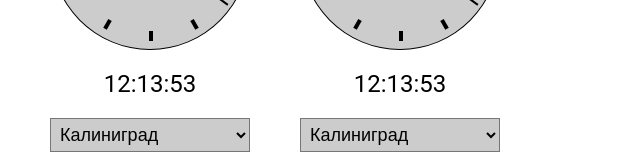
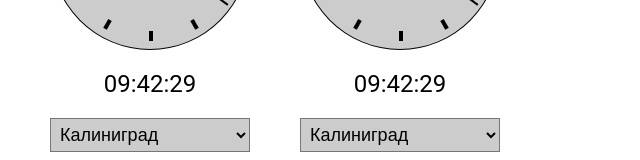
Before and after one commit to StMelik/clocks, a React (Create React App) app: page / in a window 1280 px wide. Shown: the part 202-362 px from the top of the page, without its empty margins (0-640 px from the left). Built offline with nearby package versions, Linux system fonts and the light colour scheme.

Commit message:
feat: добавить вывод текущего времени

```diff
--- a/src/components/Clock/Clock.jsx
+++ b/src/components/Clock/Clock.jsx
@@ -1,7 +1,22 @@
 import './Clock.css'
 import timeZones from '../../utils/timezones.json'
+import { useState, useEffect } from 'react'
+import { getCurrentTime } from '../../utils/getCurrentTime'
 
 function Clock() {
+  const [currentTime, setCurrentTime] = useState(getCurrentTime())
+
+  useEffect(() => {
+    updateTime()
+  }, [])
+
+  function updateTime() {
+    setInterval(() => {
+      const currentTime = getCurrentTime()
+      setCurrentTime(currentTime)
+    }, 1000)
+  }
+
   return (
     <div className="clock">
       <div className="clock__arrow">
@@ -18,7 +33,7 @@ function Clock() {
         <div className="clock__time-arrow clock__time-arrow_minute" />
         <div className="clock__time-arrow clock__time-arrow_hour" />
       </div>
-      <div className="clock__numeric">12:13:53</div>
+      <div className="clock__numeric">{currentTime}</div>
       <select className="clock__zone" name="zone">
         {timeZones.map(({ name, timezone }) => (
           <option key={timezone} value={timezone}>
--- /dev/null
+++ b/src/utils/getCurrentTime.js
@@ -0,0 +1,8 @@
+export function getCurrentTime() {
+  return new Date().toLocaleString('ru', {
+    timezone: 'UTC',
+    hour: 'numeric',
+    minute: 'numeric',
+    second: 'numeric',
+  })
+}
```
